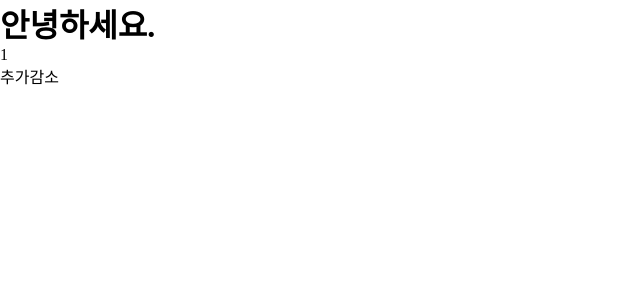
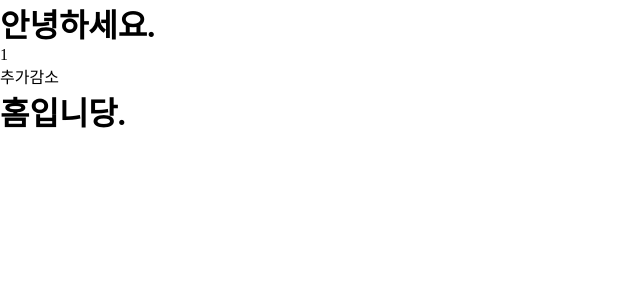
Before and after one commit to YooHyeok/Vue2, a Vue app: page / in a window 1280 px wide. Shown: the top 300 px of the page, without its empty margins (0-640 px from the left). Built offline with nearby package versions, Linux system fonts and the light colour scheme.

Commit message:
feat: 컴포넌트 생성 및 사용 - 단일 컴포넌트 파일 간 import

```diff
--- a/src/App.vue
+++ b/src/App.vue
@@ -4,11 +4,18 @@
     <p>{{ count }}</p>
     <button v-on:click="count ++">추가</button>
     <button @click="count --">감소</button>
+    <Home/>
   </div>
 </template>
 
 <script>
+
+import Home from "./Home.vue"
+
 export default {
+  components : {
+    Home
+  },
   data () {
     return {
       title: "안녕하세요.",
--- /dev/null
+++ b/src/Home.vue
@@ -0,0 +1,15 @@
+<template>
+  <div>
+    <h1>{{ homeTitle }}</h1>
+  </div>
+</template>
+
+<script>
+  export default {
+    data() {
+      return {
+        homeTitle: "홈입니당."
+      }
+    }
+  }
+</script>
```
